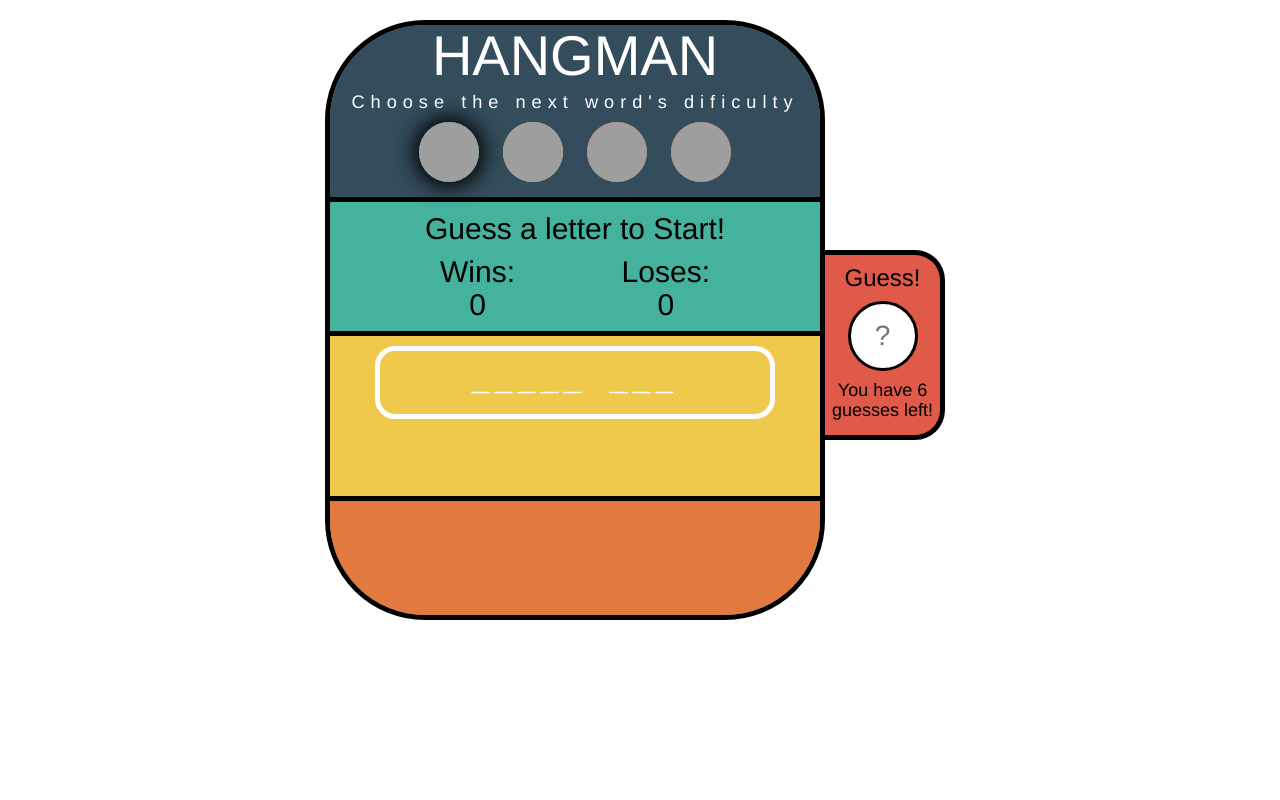
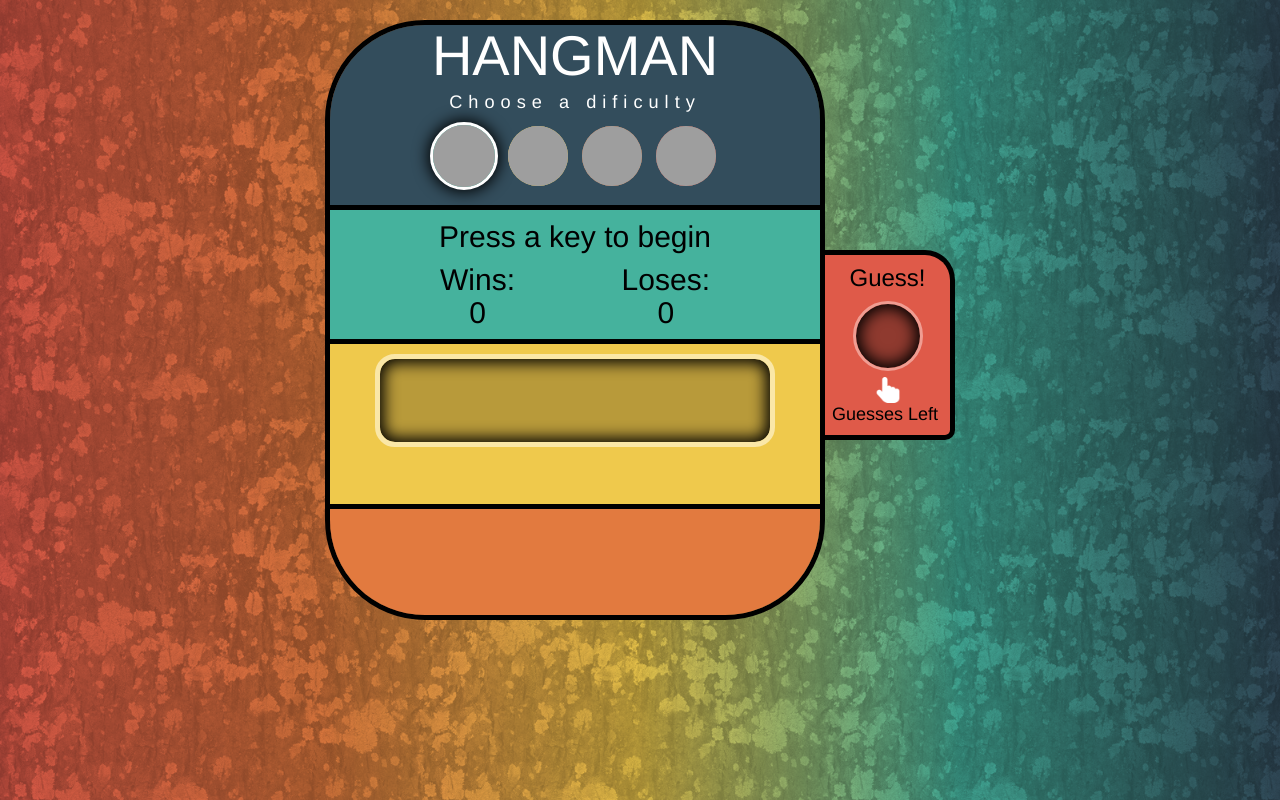
Before and after one commit to AlexChaseJones/hangmanGame, a PHP site: page / in a window 1280 px wide. Run offline with PHP 8.4, Linux system fonts and the light colour scheme; grey boxes are pictures that could not be loaded.

Commit message:
Added press any key to begin functionality. adjusted css and html asthetics

```diff
--- a/Index.html
+++ b/Index.html
@@ -14,7 +14,7 @@
         <div class="containercss">
             <div id="header">
                 <h1>HANGMAN</h1>
-                <h3>Choose the next word's dificulty</h3>
+                <h3>Choose a dificulty</h3>
                 <div id="difficulty">
                     <form>
                     <ul>
@@ -50,7 +50,7 @@
         <div class="containercss">
             <div id="scoreboard">
                 <h2 id="messenger">
-                    Guess a letter to Start!
+                    Press a key to begin
                 </h2>
                 <div class="clearfix">
                 </div>
@@ -90,8 +90,15 @@
         <h3>
             Guess!
         </h3>
-        <input type="text" placeholder="?" id="fname" onkeydown="resetForm()" onkeyup="newGuess()">
-        <h4>You have <span id="guessesLeft"></span> guesses left!</h4>
+        <input type="text" id="fname" onkeydown="resetForm()" onkeyup="newGuess()">
+        <div>
+            <h2 id="guessesLeft">
+                <img src="images/handPointer.png">
+            </h2>
+            <h4>
+                Guesses Left
+            </h4>
+        </div>
     </div>
 <div class="clearfix">
 </div>
--- a/css/styles.css
+++ b/css/styles.css
@@ -2,7 +2,9 @@
 	font-style: monospace;
 	width: 100%;
 	height: 100%;
-	color: white;
+	color: black;
+	background-image: url("../images/ZenBG-1.png");
+	background-repeat: repeat-y, repeat;
 }
 
 h1, h2, h3, h4 {
@@ -30,6 +32,7 @@
 
 #header {
 	border-bottom: 5px solid black;
+	color: white;
 	background-color: #334D5C;
 }
 
@@ -55,7 +58,8 @@
 
 #difficulty ul li {
 	display: inline-block;
-	margin: 0 10px;
+	margin: 0 0px;
+	width: 70px;
 }
 
 label > input {
@@ -70,7 +74,11 @@
 }
 
 input[type="radio"]:checked + img {
-	box-shadow: 0px 0px 20px 5px black;
+	border: 3px solid white;
+	width: 68px;
+	height: 68px;
+	border-radius: 34px;
+	box-shadow: 0px 0px 15px 2px black;
 }
 
 .easy {
@@ -118,17 +126,20 @@
 	background-color: #EFC94C;
 	text-align:center;
 	height: 165px;
-	border-bottom: 5px solid black
+	border-bottom: 5px solid black;
 }
 
 #wordContainer h2 {
 	font-family: Courier;
+	background-color: #B89A3A;
+	min-height: 93px;
+	box-shadow: 0px 0px 15px 4px black inset;
 	width:400px;
 	letter-spacing: 5px;
 	padding: 15px 20px;
 	margin: 10px 0px;
 	border-radius: 20px;
-	border:5px solid white;
+	border:5px solid #FAE7A7;
 	display: inline-block;
 	text-align: center;
 }
@@ -141,8 +152,8 @@
 	max-height: 120px;
 	min-height: 120px;
 	text-align: center;
-	letter-spacing: 20px;
-	padding: 20px;
+	letter-spacing: 10px;
+	padding-top: 30px;
 }
 
 #guess {
@@ -150,16 +161,25 @@
 	text-align: center;
 	float: left;
 	display: inline-block;
-	width: 120px;
+	width: 130px;
 	height: 190px;
 	border:5px solid black;
 	border-left: none;
 	border-top-right-radius: 30px;
-	border-bottom-right-radius: 30px;
+	border-bottom-right-radius: 10px;
 	background-color: #DF5A49;
 	position: relative;
 	top:250px;
 
+}
+
+#guess img {
+	width: 26px;
+	height: 26px;
+	margin-top: -6px;
+}
+#guess h2 {
+	padding-top: 3px;
 }
 
 #guess h3 {
@@ -167,15 +187,20 @@
 }
 
 #guess h4 {
-	padding: 10px 0px;
+	position:absolute;
+	bottom:10px;
+	left: 7px;
 }
 
 #fname {
 	width: 70px;
 	height: 70px;
 	border-radius: 35px;
-	border:3px solid black;
+	border:3px solid #F09D92;
 	font-size:2em;
 	text-align: center;
+	color: white;
 	outline: none;
+	box-shadow: 0px 0px 15px 4px black inset;
+	background-color: #8F3A2F;
 }
--- a/javascript/javascript.js
+++ b/javascript/javascript.js
@@ -75,9 +75,13 @@
     //User input retriever function.
         function newGuess() {                                           //Gets the user input from the form element and executes userGuess function.
             x = document.getElementById("fname").value;
+            if (wordHolder.indexOf("_") == -1 || chancesLeft <= 0) {    //Starts the game if the game is over. Allows break point for user and for "press any key to start" capabiliity.
+                document.getElementById("messenger").innerHTML = "Scoreboard";
+                newGame();
+            }else {
             x = x.toLowerCase();
             userGuess(x);
-
+            }
         }
 
     //User input function.
@@ -106,7 +110,7 @@
         };
 
     //General array to string function.
-        function makeString(arr) {                                      //Turns an array into a string, then removes all the commas.
+        function makeString(arr) {                              //Turns an array into a string, then removes all the commas.
             return (arr.toString()).replace(/,/g, "");
 
         }
@@ -123,17 +127,16 @@
                 document.getElementById("guessesLeft").innerHTML = --chancesLeft;
                 gameOver();                                     //Executes gameOver function if letter was not in the current hangman word.
             } else {
-                checkWin();                                      //Otherwise we check if the user won.
+                checkWin();                                     //Otherwise we check if the user won.
             }
         };
 
     //Negative outcome function.
-        function gameOver() {                               //Checks to see if the game is over, resets and updates global variables. Restarts game.
+        function gameOver() {                                   //Checks to see if the game is over, resets and updates global variables. Restarts game.
             if (chancesLeft <= 0) {
                 loses++;
                 document.getElementById("loses").innerHTML = loses; //Updates loses in HTML.
                 document.getElementById("messenger").innerHTML = "You Lose! The word was '" + makeString(currentWord) +"'. Guess a letter to start.";
-                newGame();                                  //Start new game automatically.
             }
         };
 
@@ -144,9 +147,5 @@
                 wins++;
                 document.getElementById("wins").innerHTML = wins; //Updates wins in HTML.
                 document.getElementById("messenger").innerHTML = "Good Job! You Win! Guess a letter to Start."
-                newGame();                                  //Starts new game automatically.
             }
         };
-
-    //Start Game!
-        newGame();
```
Also changed, not shown: images/ZenBG-1.png (added), images/ZenBG-2.png (added), images/handPointer.png (added), 1 other file.
